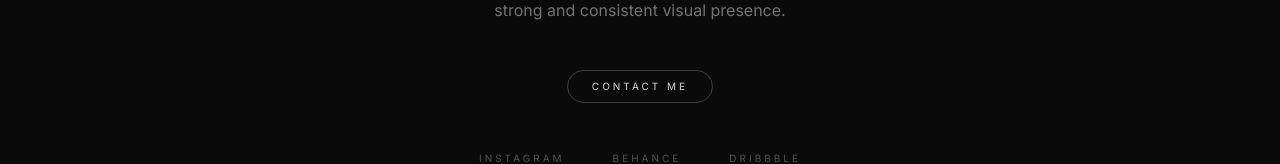
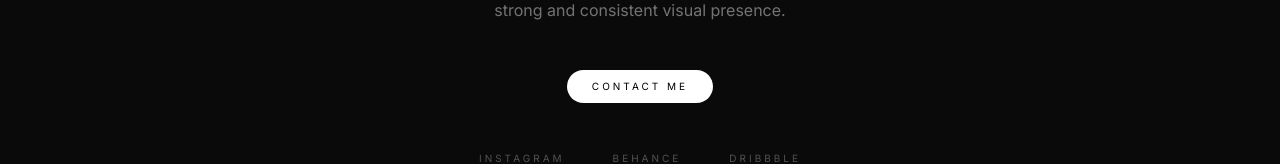
Before and after one commit to mondirdf/Graphic-designer-portfolio-, a React (Vite) app: page / in a window 1280 px wide. Shown: the part 3073-3237 px from the top of the page. Built offline with nearby package versions, Linux system fonts and the light colour scheme.

Commit message:
Fix footer overlap and improve Contact Me CTA visibility

```diff
--- a/src/App.jsx
+++ b/src/App.jsx
@@ -210,7 +210,7 @@ function App() {
             consistent visual presence.
           </p>
           <a
-            className="rounded-full border border-white/20 px-6 py-2 text-[10px] uppercase tracking-[0.3em] text-neutral-300 transition-all duration-700 hover:text-white"
+            className="contact-button rounded-full border border-white/20 px-6 py-2 text-[10px] uppercase tracking-[0.3em] transition-all duration-700"
             href="mailto:hello@branddesigner.studio"
           >
             Contact Me
--- a/src/styles/globals.css
+++ b/src/styles/globals.css
@@ -57,3 +57,19 @@ body {
   backdrop-filter: blur(25px);
   border: 1px solid rgba(255, 255, 255, 0.1);
 }
+
+body {
+  padding-bottom: calc(80px + env(safe-area-inset-bottom));
+}
+
+.contact-button {
+  background: #ffffff;
+  color: #000000;
+  border-radius: 999px;
+  transition: all 0.2s ease;
+  cursor: pointer;
+}
+
+.contact-button:active {
+  transform: scale(0.96);
+}
```
